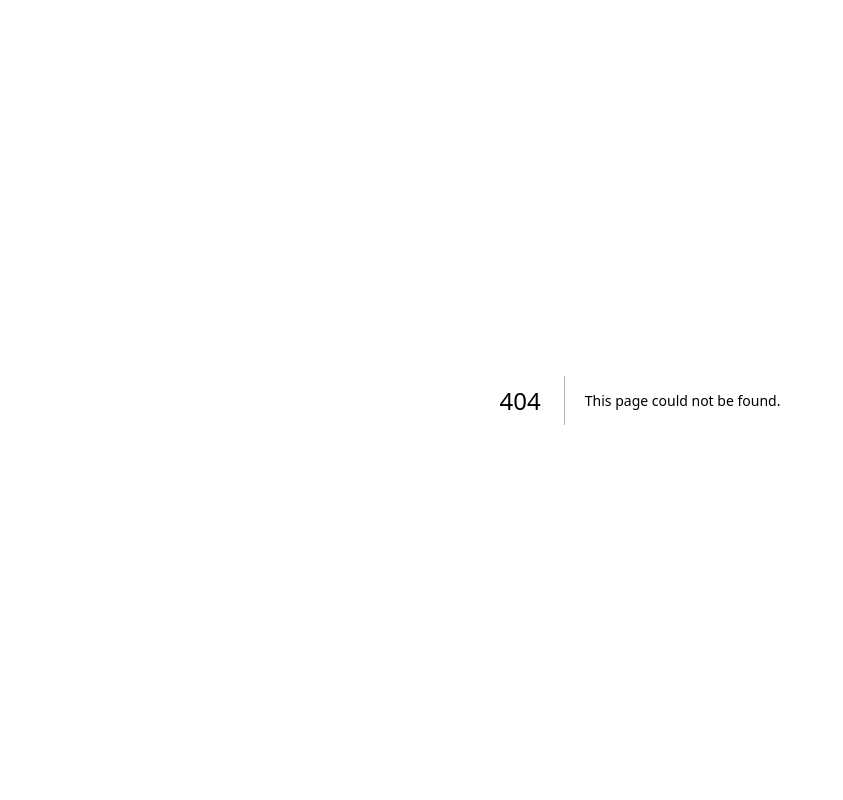
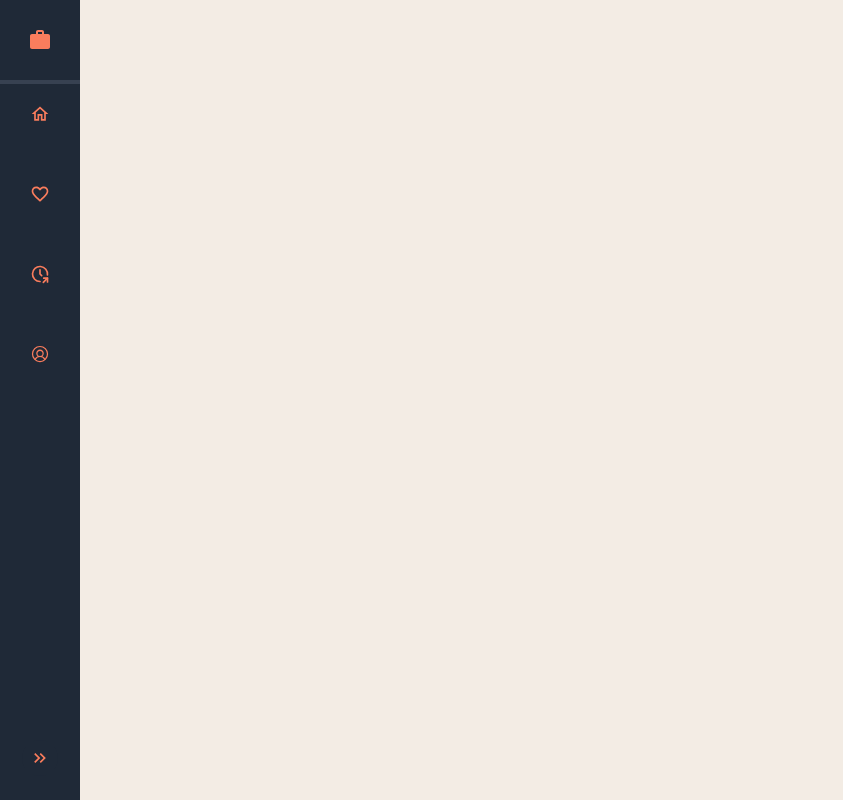
Before and after one commit to Tiemoue/intern-hub, a Next.js app: page /job in a window 1280 px wide. Before the commit this address had no page. Shown: the whole page, without its empty margins (0-843 px from the left). Built offline with nearby package versions, Linux system fonts and the light colour scheme.

Commit message:
[add] - progress bar and sidebar nav

```diff
--- /dev/null
+++ b/app/components/navbar/SignUpNavBar.tsx
@@ -0,0 +1,19 @@
+import React from 'react'
+import { MdOutlineWork } from "react-icons/md";
+import Link from 'next/link';
+
+const SignUpNavBar = () => {
+    return (
+        <>
+            <div className="navbar">
+                <div className="flex-1">
+                    <Link href="/" className="btn btn-ghost text-xl">Intern Hub<span style={{ color: '#fa7d5d' }}> <MdOutlineWork />  </span></Link>
+                </div>
+                <div className="flex-none">
+                    <Link href="/signup" className="btn mr-2 bg-teal-500 hover:bg-teal-700">Sign up</Link>
+                </div>
+            </div></>
+    )
+}
+
+export default SignUpNavBar
--- /dev/null
+++ b/app/components/progressbar/progressBar.tsx
@@ -0,0 +1,11 @@
+import React from 'react';
+
+// Renamed component to start with an uppercase letter and changed prop type to number
+const ProgressBar = ({ prog }: { prog: number }) => {
+    return (
+
+        <progress className="progress progress-accent w-70 my-10 " value={prog} max="100"></progress>
+    );
+}
+
+export default ProgressBar;
--- /dev/null
+++ b/app/components/sidebar/Sidebar.tsx
@@ -0,0 +1,50 @@
+'use client';
+import React, { useState } from 'react';
+import { MdKeyboardDoubleArrowRight, MdFavoriteBorder, MdOutlineHome, MdOutlineWork} from 'react-icons/md';
+
+import { TbClockShare } from "react-icons/tb";
+import { PiUserCircle } from "react-icons/pi";
+
+const Sidebar = () => {
+    const [isOpen, setIsOpen] = useState(false);
+
+    const toggleSidebar = () => setIsOpen(!isOpen);
+
+    return (
+        <div className={`flex flex-col ${isOpen ? 'w-60' : 'w-20'} h-full bg-gray-800 transition-all duration-300 ease-in-out`}>
+
+            <div className="flex items-center justify-center h-20">
+                <span style={{ color: '#fa7d5d' }} className="text-2xl"> <MdOutlineWork /> </span>
+                {isOpen && <span className="ml-2 text-md text-white">Intern Hub</span>} </div>
+
+            <div className="h-1 bg-gray-700"></div>
+
+            <ul className="flex flex-col items-center flex-1">
+                <li className="w-full flex items-center justify-center py-5 mb-5">
+                    <span style={{ color: '#fa7d5d' }} className="text-xl"> <MdOutlineHome /> </span>
+                    {isOpen && <span className="ml-2 text-sm text-white">Dashboard</span>}
+                </li>
+                <li className="w-full flex items-center justify-center py-5 mb-5">
+                    <span style={{ color: '#fa7d5d' }} className="text-xl"> <MdFavoriteBorder /></span>
+                    {isOpen && <span className="ml-2 text-sm text-white">Matches</span>}
+                </li>
+                <li className="w-full flex items-center justify-center py-5 mb-5">
+                    <span style={{ color: '#fa7d5d' }} className="text-xl"> <TbClockShare /> </span>
+                    {isOpen && <span className="ml-2 text-sm text-white">Tracker</span>}
+                </li>
+                <li className="w-full flex items-center justify-center py-5 mb-5">
+                    <span style={{ color: '#fa7d5d' }} className="text-xl"> <PiUserCircle /> </span>
+                    {isOpen && <span className="ml-2 text-sm text-white">Profile</span>}
+                </li>
+            </ul>
+
+            <div className="p-2 self-center mb-4">
+                <button onClick={toggleSidebar} className="bg-gray-800 p-2 rounded-full">
+                    <span style={{ color: '#fa7d5d' }} className="text-xl"><MdKeyboardDoubleArrowRight /></span>
+                </button>
+            </div>
+        </div>
+    );
+};
+
+export default Sidebar;
--- /dev/null
+++ b/app/job/page.tsx
@@ -0,0 +1,19 @@
+import { MdOutlineWork } from "react-icons/md";
+import { FaClover } from "react-icons/fa6";
+import { GoIssueTrackedBy } from "react-icons/go";
+import { FaCircleUser } from "react-icons/fa6"
+import Sidebar from "../components/sidebar/Sidebar";
+
+export default function LayoutWithSidebar() {
+    // State and functions for handling sidebar logic can go here
+
+
+    return (
+        <div className="flex h-screen">
+            <Sidebar />
+
+        </div>
+
+
+    );
+}
--- a/app/location/page.tsx
+++ b/app/location/page.tsx
@@ -1,7 +1,8 @@
 'use client';
 import React, { useState } from 'react';
 import Link from 'next/link';
-
+import Progressbar from '../components/progressbar/progressBar'; // Import the correct component name
+import SignUpNavBar from '../components/navbar/SignUpNavBar';
 
 const page = () => {
     const locations = [
@@ -34,11 +35,15 @@ const page = () => {
 
     return (
         <>
-            <div className="container mx-auto my-8 p-4">
+        <SignUpNavBar />
+            <div className='mx-40'>
+                <Progressbar prog={25} />
+            </div>
+            <div className="container mx-auto my-4 p-4">
                 <h1 className="text-2xl font-semibold mb-4 text-center">Select Your Preferred Locations</h1>
                 <div className='mt-20'>
                     <h2 className="text-lg font-semibold mb-2">Where would you like to work?</h2>
-                    <div className="grid grid-cols-1 sm:grid-cols-2 md:grid-cols-3 lg:grid-cols-4 gap-4">
+                    <div className="grid grid-cols-1 sm:grid-cols-2 md:grid-cols-3 lg:grid-cols-4 gap-4 card p-10">
                         {locations.map((location, index) => (
                             <label key={index} className="flex items-center space-x-3">
                                 <input
@@ -59,7 +64,7 @@ const page = () => {
                             <span>Select All</span>
                         </label>
                     </div>
-                    <div className='mt-5' >
+                    <div className='mt-5 flex justify-center items-center' >
                         <Link href="/skill" className="mt-4 px-4 py-2 bg-teal-600 text-white rounded hover:bg-teal-700" onClick={() => console.log(selectedLocations)}> Save and Continue</Link>
                     </div>
                 </div>
--- a/app/role/page.tsx
+++ b/app/role/page.tsx
@@ -1,12 +1,15 @@
 'use client';
 import React, { useState } from 'react';
 import Link from 'next/link';
+import Progressbar from '../components/progressbar/progressBar';
+import SignUpNavBar from '../components/navbar/SignUpNavBar';
 
 const RoleSelectionPage = () => {
     const roleLevels = [
         "Internship",
         "New Grad",
         "Junior",
+        "Mid", "Senior", "Lead"
     ];
 
     const [selectedRoleLevels, setSelectedRoleLevels] = useState<String[]>([]);
@@ -20,13 +23,20 @@ const RoleSelectionPage = () => {
     };
 
     return (
-        <div className="container mx-auto my-8 p-4">
-            <h1 className="text-xl font-semibold mb-4 text-center">Select Your Preferred Role Levels</h1>
-            <div className='mt-10'>
-            <h2 className="text-lg font-semibold mb-2">What level of roles are you looking for?</h2>
-            <div className="grid grid-cols-1 sm:grid-cols-2 md:grid-cols-3 lg:grid-cols-4 gap-4">
+        <>
+          <SignUpNavBar />
+
+            <div className='mx-40'>
+                <Progressbar prog={75} />
+            </div>
+
+            <div className="container mx-auto my-4 p-4">
+                <h1 className="text-2xl font-semibold mb-4 text-center">Select Your Preferred Role Levels</h1>
+                <div className='mt-10 flex justify-center items-center flex-col'>
+                    <h2 className="text-lg font-semibold mb-5">What level of roles are you looking for?</h2>
+                    <div className="justify-center items-center grid grid-cols-1 sm:grid-cols-2 md:grid-cols-3 lg:grid-cols-3 gap-4 mt-5">
                         {roleLevels.map((level, index) => (
-                    <label key={index} className="flex items-center space-x-3">
+                            <label key={index} className="flex justify-center items-center text-center space-x-3">
                                 <input
                                     type="checkbox"
                                     className=''
@@ -37,9 +47,12 @@ const RoleSelectionPage = () => {
                             </label>
                         ))}
                     </div>
-            </div>
+                </div >
+                <div className='flex justify-center items-center mt-10'>
                 <Link href="/salary" className="btn mt-4 px-4 py-2 bg-teal-600 text-white rounded hover:bg-teal-700" onClick={() => console.log(selectedRoleLevels)}> Save and Continue</Link>
                 </div>
+            </div>
+        </>
     );
 };
 
--- a/app/salary/page.tsx
+++ b/app/salary/page.tsx
@@ -1,14 +1,23 @@
 'use client';
 import React, { useState } from 'react';
+import Progressbar from '../components/progressbar/progressBar';
+import SignUpNavBar from '../components/navbar/SignUpNavBar';
+import Link from 'next/link';
 
 const Page = () => {
     // State to hold the selected salary value
     const [salary, setSalary] = useState(50000); // Default starting salary
 
     return (
-        <div className="flex justify-center min-h-screen"> {/* Adjusted for vertical centering */}
+        <>
+            <SignUpNavBar />
+            <div className='mx-40'>
+                <Progressbar prog={90} />
+            </div>
+
+            <div className="flex justify-start items-center min-h-screen flex-col"> {/* Adjusted for vertical centering */}
                 <div className="container mx-auto p-4 flex flex-col items-center m-10">
-                <h1 className="text-xl font-semibold text-center mb-4">What is your minimum expected salary?</h1>
+                    <h1 className="text-2xl font-semibold mb-4 text-center">What is your minimum expected salary?</h1>
                     <div className="flex flex-col items-center justify-center border w-1/3 border-teal-600 p-4 rounded-lg shadow mt-10"> {/* Centering the slider */}
                         <span className="text-lg mt-2 stat-value">${salary.toLocaleString()}K</span>
                         <input
@@ -21,7 +30,12 @@ const Page = () => {
                         />
                     </div>
                 </div>
+                <div className='flex justify-center items-center'>
+                <Link href="/job" className="btn px-4 py-2 bg-teal-600 text-white rounded hover:bg-teal-700">Finish</Link>
                 </div>
+            </div>
+
+        </>
     );
 };
 
--- a/app/signup/page.tsx
+++ b/app/signup/page.tsx
@@ -9,7 +9,7 @@ const page = () => {
             <main>
                 <div className="flex h-screen w-screen items-center justify-center mb-4">
                     <div className='z-10 w-full max-w-md overflow-hidden rounded-2xl border border-gray-100 shadow-xl bg-white'>
-                        <div className="flex flex-col items-center justify-center space-y-3 border-b border-gray-200 bg-white px-4 py-6 pt-8 text-center sm:px-16">
+                        <div className="flex flex-col items-center justify-center space-y-3 border border-gray-200 bg-white px-4 py-6 pt-8 text-center sm:px-16">
                             <h3 className="text-xl font-semibold">Create Your Account</h3>
                             <p className="text-sm text-gray-500">
                                 Join us and simplify your job search with easy-to-create profiles and real-time tracking.
--- a/app/skill/page.tsx
+++ b/app/skill/page.tsx
@@ -1,6 +1,8 @@
 'use client';
 import React, { useState } from 'react';
 import Link from 'next/link';
+import Progressbar from '../components/progressbar/progressBar';
+import SignUpNavBar from '../components/navbar/SignUpNavBar';
 
 const page = () => {
     const skills = [
@@ -26,9 +28,16 @@ const page = () => {
     };
 
     return (
+        <>
+          <SignUpNavBar />
 
-        <div className="container mx-auto my-8 p-4">
-            <h1 className="text-xl font-semibold text-center mb-10">Select a Skill You Have or Enjoy Working With</h1>
+           <div className='mx-40'>
+                <Progressbar prog={50} />
+            </div>
+
+
+            <div className="container mx-auto my-4 p-4">
+                <h1 className="text-2xl font-semibold mb-4 text-center">Select a Skill You Have or Enjoy Working With</h1>
                 <div className='flex items-center p-4'>
                     <div className='flex-grow'>
                         <select
@@ -51,7 +60,7 @@ const page = () => {
                     <div className='flex-grow-0'></div>
 
                     <div className='w-96 overflow-hidden rounded-2xl border shadow-xl  p-4 flex-none'>
-                    <h2 className="text-lg font-semibold mb-2 text-center">Selected Skills</h2>
+                        <h2 className="text-lg font-semibold text-center">Selected Skills</h2>
                         <div className="grid grid-cols-1 sm:grid-cols-2 md:grid-cols-3 lg:grid-cols-4 gap-4">
                             {selectedSkills.map((skill, index) => (
                                 <button key={index} className="bg-teal-600 hover:bg-teal-700 text-gray-50 text-start text-xs px-2 py-1 rounded overflow-auto inline-flex items-center justify-start">
@@ -62,6 +71,7 @@ const page = () => {
                     </div>
                 </div>
             </div>
+        </>
     );
 };
 
--- a/tailwind.config.ts
+++ b/tailwind.config.ts
@@ -15,9 +15,11 @@ const config: Config = {
       },
     },
   },
-  plugins: [require("daisyui")],
+
+  plugins: [require('daisyui')],
   daisyui: {
-    themes: false,
+    themes: ["light", "dark", "cupcake", "bumblebee", "emerald", "corporate", "synthwave", "retro", "cyberpunk", "valentine", "halloween", "garden", "forest", "aqua", "lofi", "pastel", "fantasy", "wireframe", "black", "luxury", "dracula"],
   },
+
 };
 export default config;
```
Lines whose indentation alone changed are shown as unchanged.
